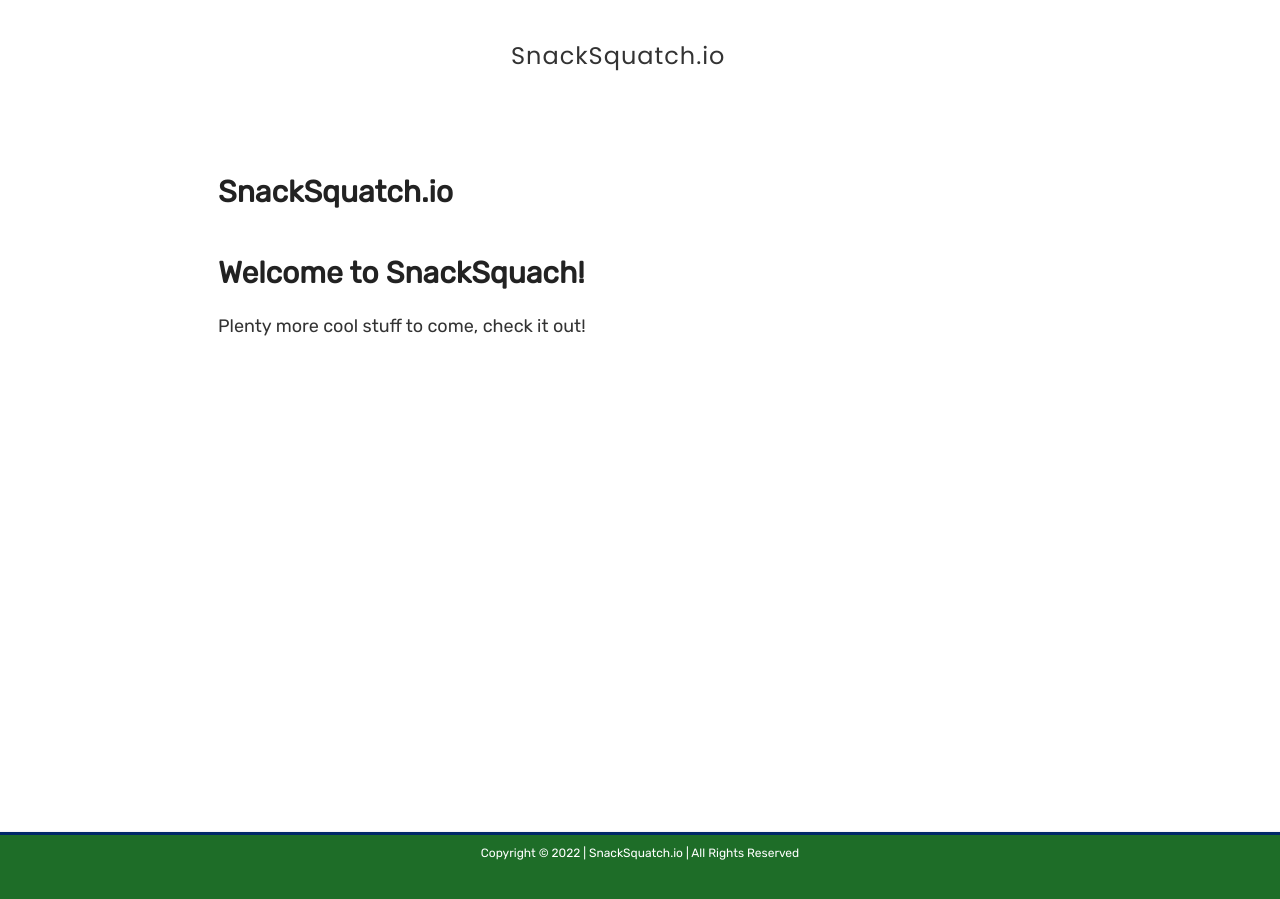
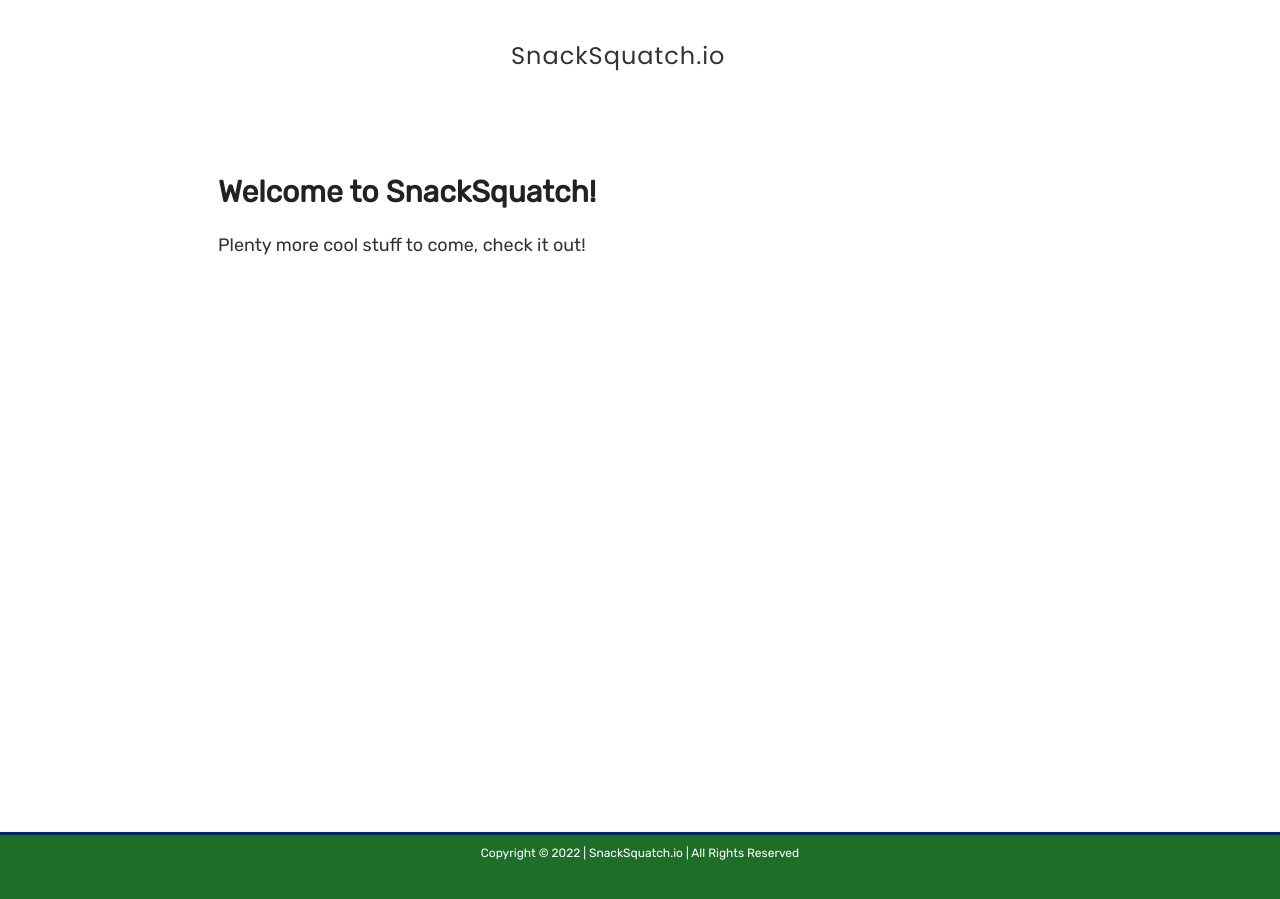
Before and after one commit to Dunkaroo38/snacksquatch, a Jekyll site: the page built from index.html, in a window 1280 px wide. Built offline with Jekyll 4.4.1, drawn with Linux system fonts in a browser that asks for light colours.

Commit message:
Some stuff to fix the look and feel

```diff
--- a/_posts/02-01-22-Welcome.md
+++ b/_posts/02-01-22-Welcome.md
@@ -3,6 +3,6 @@ layout: post
 title: SnackSquatch.io
 ---
 
-<h1> Welcome to SnackSquach!</h1>
+<h1> Welcome to SnackSquatch!</h1>
 
 <p>Plenty more cool stuff to come, check it out!</p>
--- a/index.html
+++ b/index.html
@@ -6,7 +6,7 @@ layout: default
   {% for post in site.posts %}
     <article class="post">
 
-      <h1><a href="{{ site.baseurl }}{{ post.url }}">{{ post.title }}</a></h1>
+      <!--<h1><a href="{{ site.baseurl }}{{ post.url }}">{{ post.title }}</a></h1-->
 
       <div class="entry">
         {{ post.content }} <!--{{ post.excerpt }}-->
```
